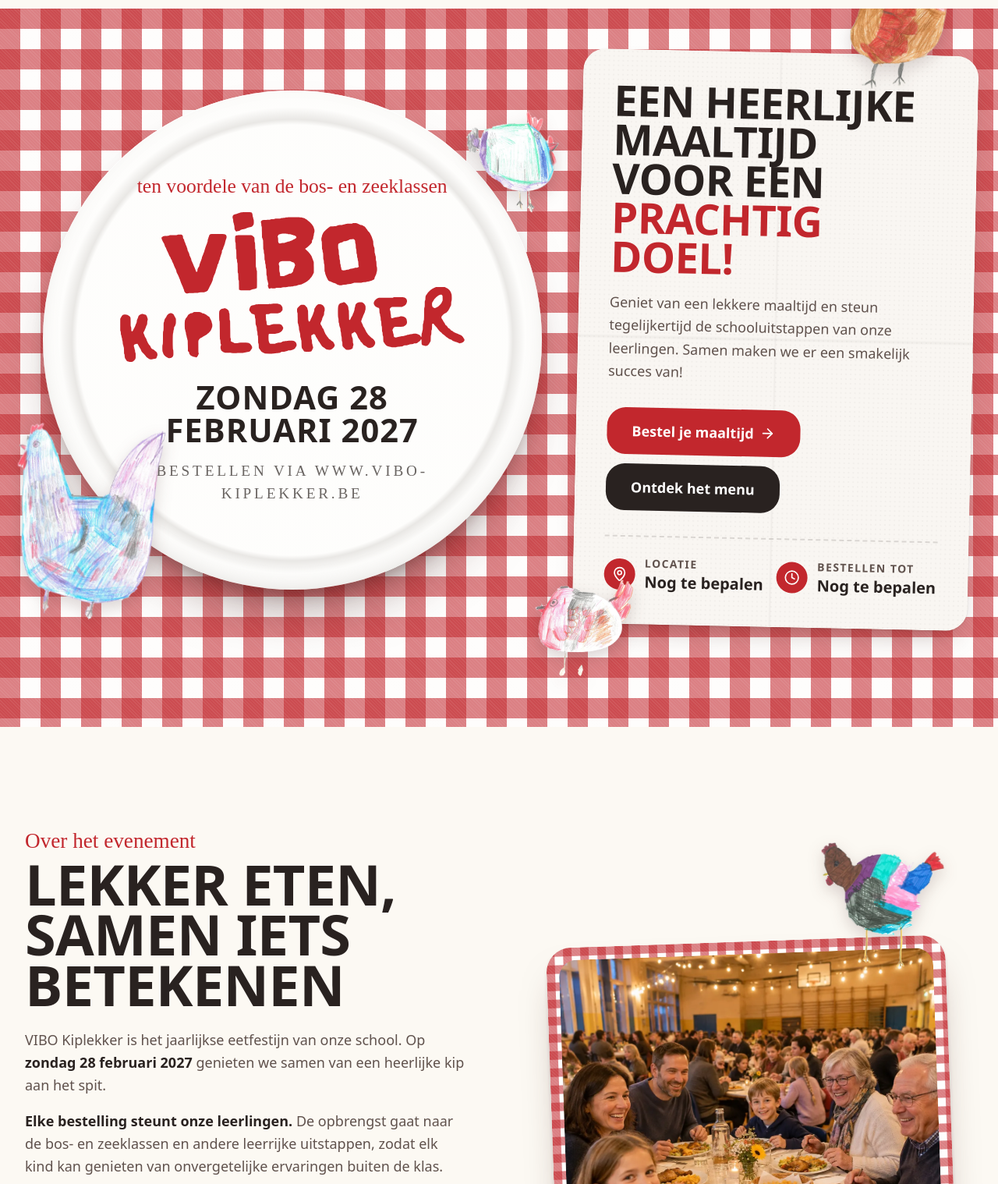
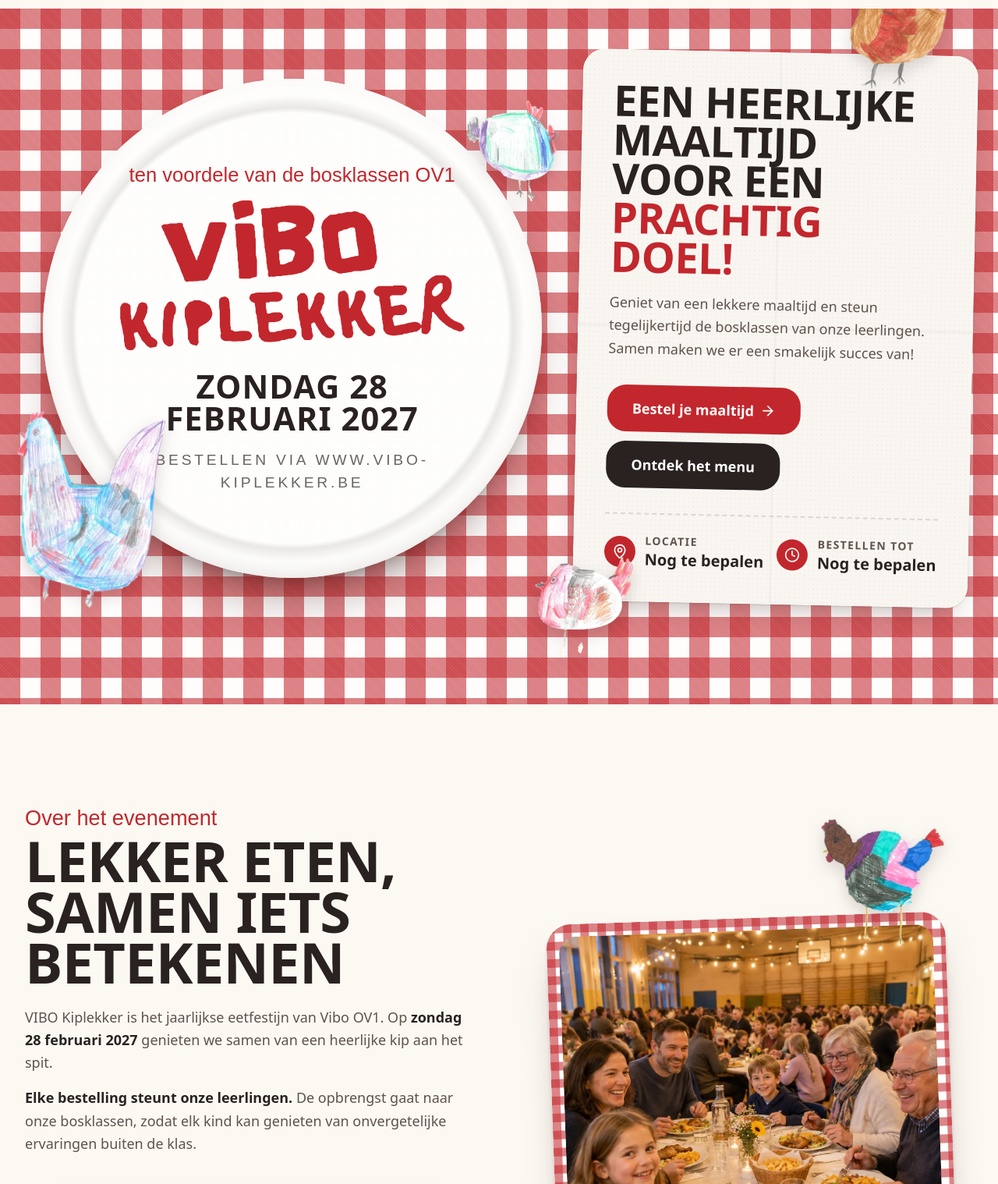
Before and after one commit to Joren97/vibo-kiplekker, an Astro site: page / in a window 1280 px wide. Shown: the part 77-1595 px from the top of the page at 78% size. Built offline with nearby package versions, Linux system fonts and the light colour scheme; Astro itself is replaced by a stand-in of ours.

Commit message:
Change some minor things based on feedback

```diff
--- a/src/components/About.astro
+++ b/src/components/About.astro
@@ -45,8 +45,8 @@ const GOALS = [
 
                 <div class="mt-6 space-y-4 text-lg leading-relaxed text-muted-foreground">
                     <p>
-                        VIBO Kiplekker is het jaarlijkse eetfestijn van onze
-                        school. Op{" "}
+                        VIBO Kiplekker is het jaarlijkse eetfestijn van Vibo
+                        OV1. Op{" "}
                         <strong class="font-semibold text-ink">
                             {EVENT_INFO.datum.toLowerCase()}
                         </strong>{" "}
@@ -57,9 +57,9 @@ const GOALS = [
                         <strong class="font-semibold text-ink">
                             Elke bestelling steunt onze leerlingen.
                         </strong>{" "}
-                        De opbrengst gaat naar de bos- en zeeklassen en andere
-                        leerrijke uitstappen, zodat elk kind kan genieten van
-                        onvergetelijke ervaringen buiten de klas.
+                        De opbrengst gaat naar onze bosklassen, zodat elk kind
+                        kan genieten van onvergetelijke ervaringen buiten de
+                        klas.
                     </p>
                 </div>
             </Reveal>
--- a/src/components/FinalCta.astro
+++ b/src/components/FinalCta.astro
@@ -22,7 +22,7 @@ import Kip from "./Kip.astro";
                 id="cta-title"
                 class="font-display text-[clamp(2.6rem,10vw,5rem)] font-extrabold uppercase leading-[0.88] text-ink"
             >
-                Zin in iets
+                Zin in iets&nbsp;
                 <span class="text-primary">lekkers?</span>
             </h2>
 
--- a/src/components/Footer.astro
+++ b/src/components/Footer.astro
@@ -50,7 +50,8 @@ const contact = [
             <Logo inverted />
 
             <p class="mt-5 max-w-sm leading-relaxed text-gingham-deep-foreground/80">
-                Het eetfestijn van onze school, {SITE.purpose}. {SITE.tagline}
+                Het jaarlijks eetfestijn van Vibo OV1, {SITE.purpose}.&nbsp;
+                {SITE.tagline}
             </p>
 
             <a
--- a/src/components/Hero.astro
+++ b/src/components/Hero.astro
@@ -59,7 +59,7 @@ import { EVENT_INFO, ORDER_URL, SITE } from "../lib/site-config";
 
             <div class="napkin relative rotate-[1.2deg] rounded-[1.75rem] p-7 md:p-10">
                 <h2 class="font-display text-[2.6rem] font-extrabold uppercase leading-[0.92] text-ink md:text-[3.4rem]">
-                    Een heerlijke maaltijd voor een
+                    Een heerlijke maaltijd voor een&nbsp;
                     <span class="text-primary">prachtig doel!</span>
                 </h2>
 
--- a/src/components/HowItWorks.astro
+++ b/src/components/HowItWorks.astro
@@ -21,7 +21,7 @@ const STEPS = [
     {
         icon: Smile,
         title: "Geniet ervan",
-        text: "Kom je maaltijd ophalen en geniet terwijl je de school steunt.",
+        text: "Kom je maaltijd ophalen of geniet ter plaatse van onze heerlijke kip aan het spit!",
         tilt: "md:-rotate-1",
     },
 ];
--- a/src/components/MenuPreview.astro
+++ b/src/components/MenuPreview.astro
@@ -30,11 +30,6 @@ import MenuCard from "./MenuCard.astro";
                     op het menu?
                 </Fragment>
             </SectionHeading>
-
-            <p class="max-w-sm text-lg leading-relaxed text-muted-foreground">
-                Kip aan het spit met patatjes en appelmoes. Het volledige menu
-                en de prijzen volgen binnenkort.
-            </p>
         </Reveal>
 
         <!-- Menu cards -->
--- a/src/lib/site-config.ts
+++ b/src/lib/site-config.ts
@@ -10,10 +10,10 @@ export const TBD = "Nog te bepalen";
 export const SITE = {
     name: "VIBO Kiplekker",
     website: "www.vibo-kiplekker.be",
-    purpose: "ten voordele van de bos- en zeeklassen",
+    purpose: "ten voordele van de bosklassen OV1",
     tagline: "Een heerlijke maaltijd voor een prachtig doel!",
     description:
-        "Geniet van een lekkere maaltijd en steun tegelijkertijd de schooluitstappen van onze leerlingen. Samen maken we er een smakelijk succes van!",
+        "Geniet van een lekkere maaltijd en steun tegelijkertijd de bosklassen van onze leerlingen. Samen maken we er een smakelijk succes van!",
 };
 
 export const EVENT_INFO = {
--- a/src/styles/global.css
+++ b/src/styles/global.css
@@ -52,7 +52,7 @@
     --color-pencil-blue: var(--pencil-blue);
     --font-display: var(--font-barlow-condensed), "Arial Narrow", system-ui, sans-serif;
     --font-sans: "Figtree", ui-sans-serif, system-ui, sans-serif;
-    --font-hand: "Patrick Hand", "Comic Neue", cursive;
+    --font-hand: "Comic Sans MS, Comic Sans", cursive, sans-serif;
     --shadow-plate: 0 1px 0 0 oklch(1 0 0 / 0.9) inset, 0 -10px 30px -12px oklch(0.6 0.01 60 / 0.25) inset,
         0 40px 70px -30px oklch(0.25 0.06 25 / 0.55), 0 12px 24px -12px oklch(0.25 0.06 25 / 0.35);
     --shadow-paper: 0 1px 2px oklch(0.3 0.03 40 / 0.12), 0 18px 36px -18px oklch(0.3 0.05 30 / 0.4);
```
Also changed, not shown: .github/workflows/dev-build-and-deploy.yml (added).
